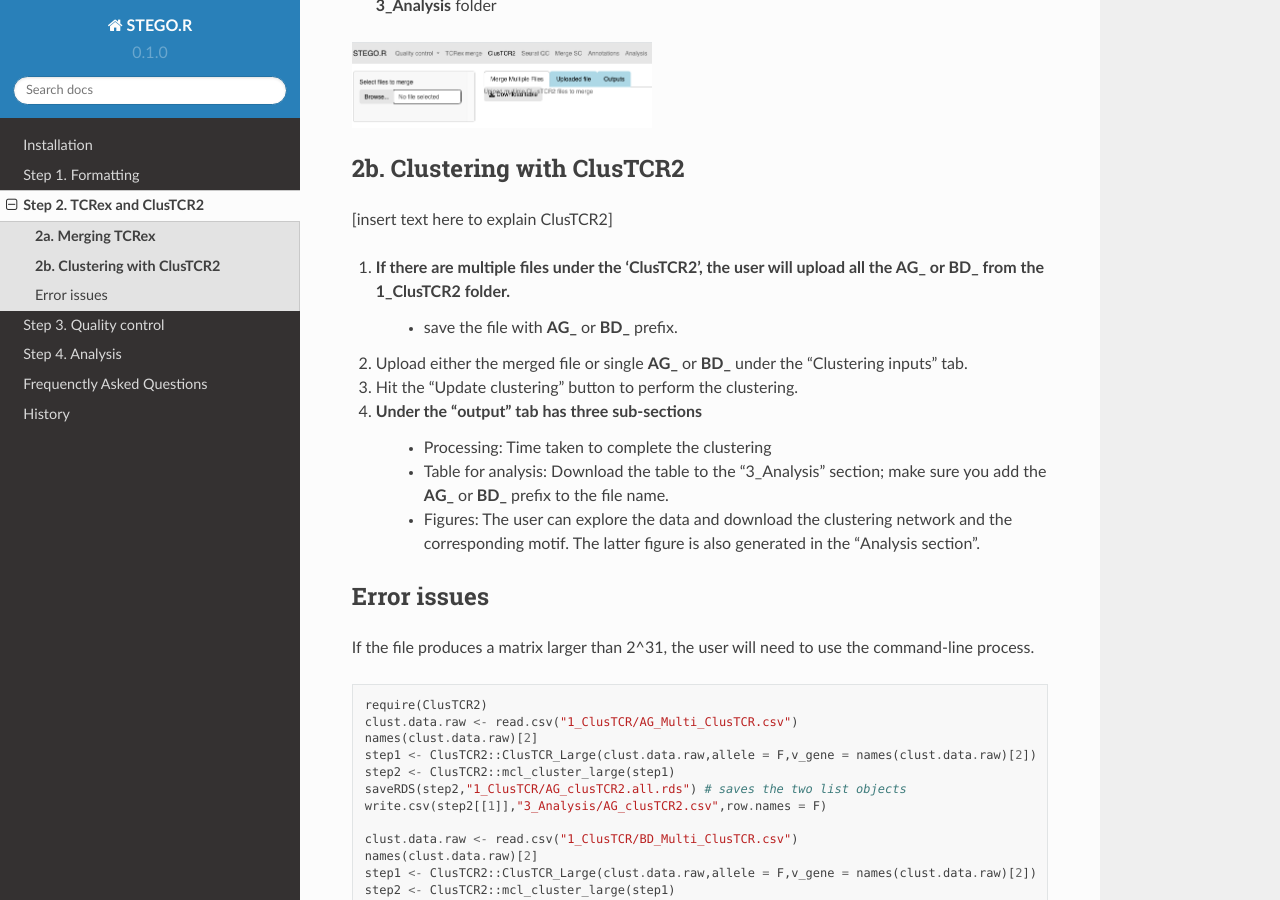
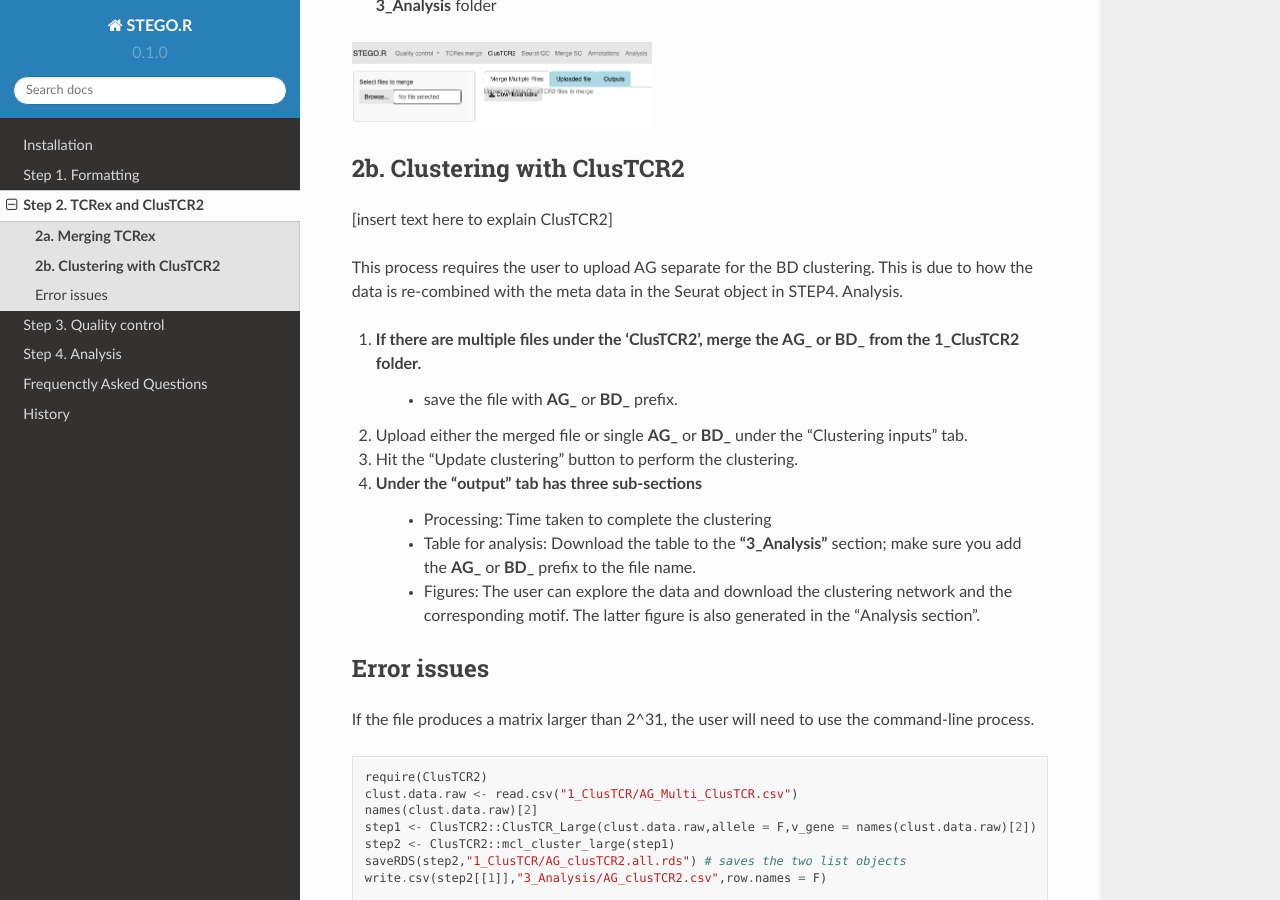
Before and after one commit to KerryAM-R/STEGOR, a Sphinx documentation site: the page built from docs/source/2.STEP2.rst, in a window 1280 px wide and 900 px high, scrolled down 695 px. Built offline with Sphinx 7.4.7 and the Read the Docs theme 2.0.0, drawn with Linux system fonts in a browser that asks for light colours.

Commit message:
Update 2.STEP2.rst

```diff
--- a/docs/source/2.STEP2.rst
+++ b/docs/source/2.STEP2.rst
@@ -30,7 +30,9 @@ Step 2. TCRex and ClusTCR2
 
 [insert text here to explain ClusTCR2]
 
-1. If there are multiple files under the 'ClusTCR2', the user will upload all the **AG_** or **BD_** from the **1_ClusTCR2** folder.
+This process requires the user to upload AG separate for the BD clustering. This is due to how the data is re-combined with the meta data in the Seurat object in STEP4. Analysis.
+
+1. If there are multiple files under the 'ClusTCR2', merge the **AG_** or **BD_** from the **1_ClusTCR2** folder.
       - save the file with **AG_** or **BD_** prefix.
 
 2. Upload either the merged file or single **AG_** or **BD_** under the "Clustering inputs" tab.
@@ -38,7 +40,7 @@ Step 2. TCRex and ClusTCR2
 
 4. Under the "output" tab has three sub-sections
       - Processing: Time taken to complete the clustering
-      - Table for analysis: Download the table to the "3_Analysis" section; make sure you add the **AG_** or **BD_** prefix to the file name.
+      - Table for analysis: Download the table to the **"3_Analysis"** section; make sure you add the **AG_** or **BD_** prefix to the file name.
       - Figures: The user can explore the data and download the clustering network and the corresponding motif. The latter figure is also generated in the "Analysis section".
 
 Error issues
```
